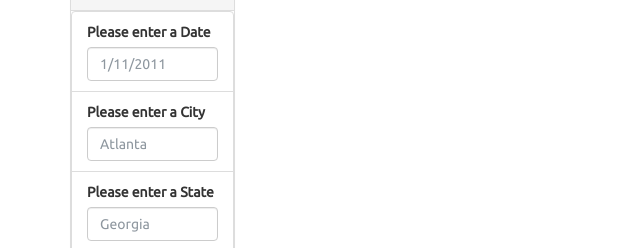
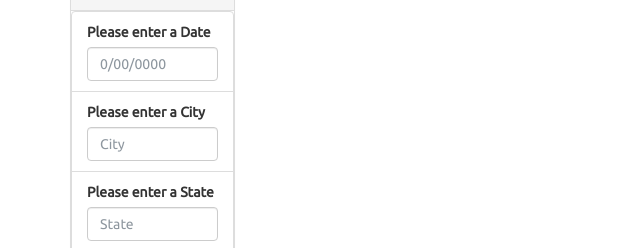
Before and after one commit to vaughnsmith99/javascript-challenge, a plain HTML site: page index.html in a window 1280 px wide. Shown: the part 703-951 px from the top of the page, 0-640 px from the left. Drawn offline with nearby package versions, Linux system fonts and the light colour scheme.

Commit message:
Inserting less confusing placeholders.

```diff
--- a/index.html
+++ b/index.html
@@ -38,14 +38,14 @@
                     <ul class="list-group" id="filters">
                       <li class="filter list-group-item">
                         <label for="date">Please enter a Date</label>
-                        <input class="form-control" id="datetime" type="text" placeholder="1/11/2011">
+                        <input class="form-control" id="datetime" type="text" placeholder="0/00/0000">
                         <li class="filter list-group-item">
                           <label for="city">Please enter a City</label>
-                          <input class="form-control" id="city" type="text" placeholder="Atlanta">
+                          <input class="form-control" id="city" type="text" placeholder="City">
                         </li>
                         <li class="filter list-group-item">
                           <label for="state">Please enter a State</label>
-                          <input class="form-control" id="state" type="text" placeholder="Georgia">
+                          <input class="form-control" id="state" type="text" placeholder="State">
                         </li>
                         <li class="filter list-group-item">
                           <label for="country">Please enter a Country</label>
```
